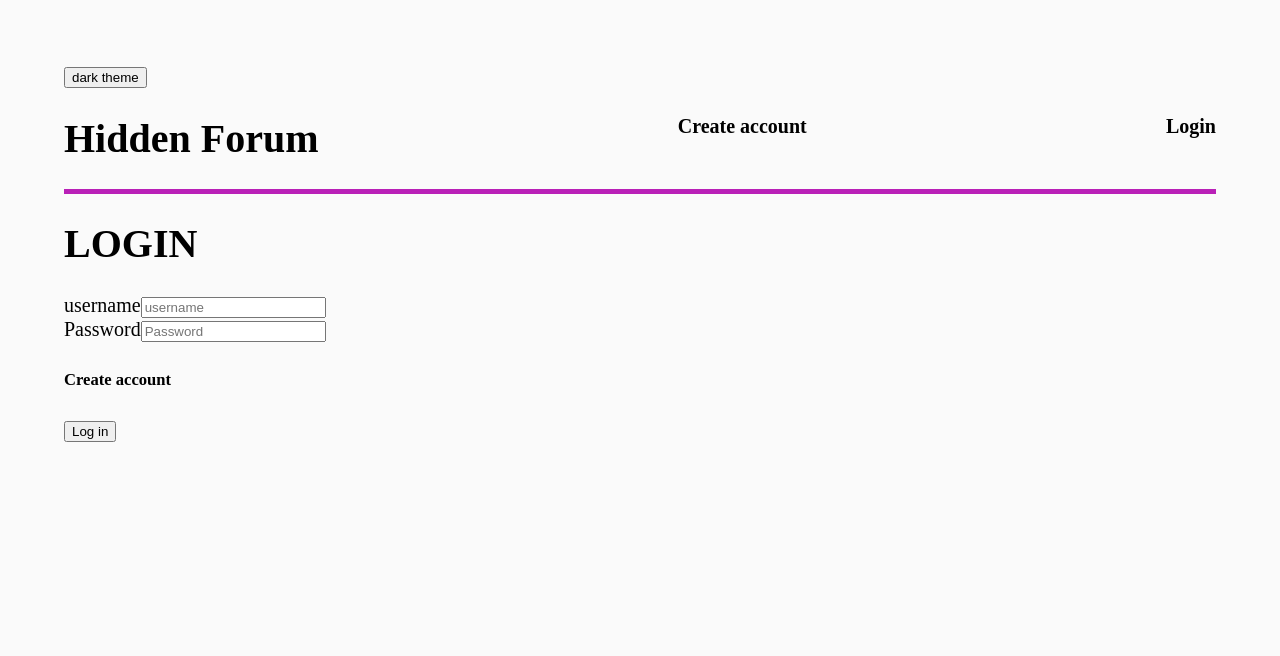
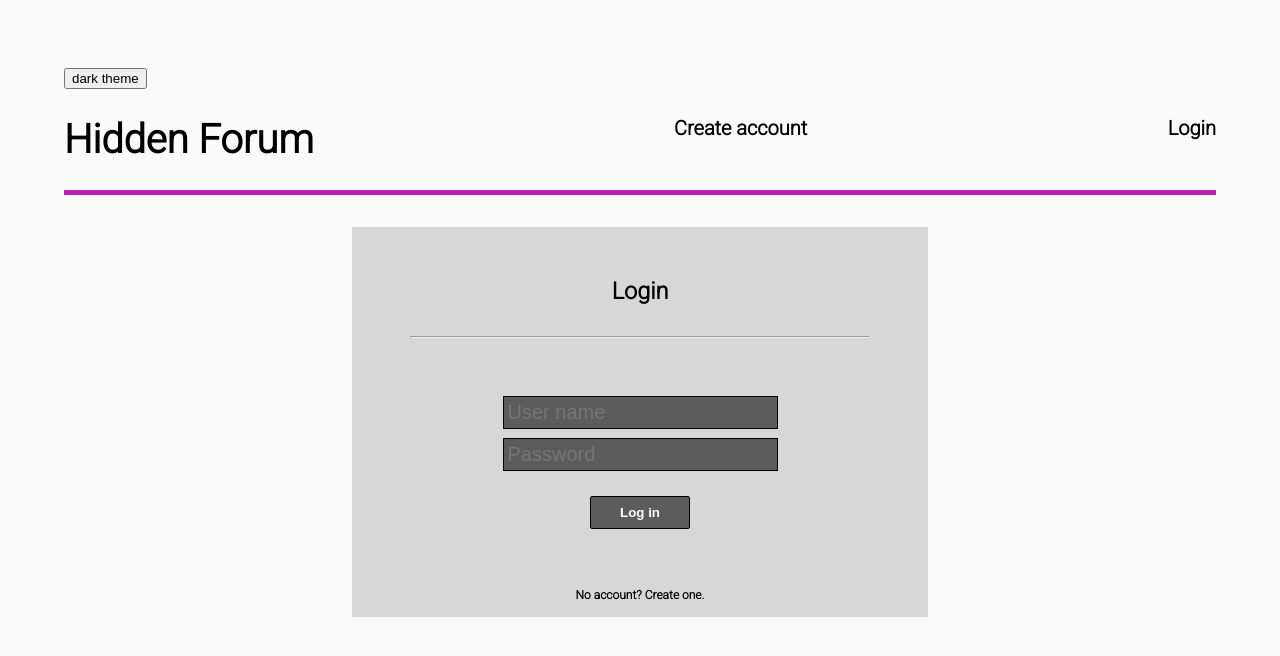
Before and after one commit to mrHugolo/ForumTest, a React (Vite) app in the folder frontend/: page /register in a window 1280 px wide. Both pictures are taken after a click on the element "Login". Shown: the top 656 px of the page. Built offline with nearby package versions, Linux system fonts and the light colour scheme; no server answers.

Commit message:
dark/light theme colors/styling

```diff
--- a/frontend/index.html
+++ b/frontend/index.html
@@ -1,6 +1,11 @@
 <!DOCTYPE html>
 <html lang="en">
   <head>
+    <link rel="preconnect" href="https://fonts.googleapis.com">
+    <link rel="preconnect" href="https://fonts.gstatic.com" crossorigin>
+    <link
+      href="https://fonts.googleapis.com/css2?family=Open+Sans+Condensed:wght@300&family=Open+Sans:wght@300&family=Roboto:wght@300&display=swap"
+      rel="stylesheet">
     <meta charset="UTF-8" />
     <link rel="icon" type="image/svg+xml" href="/src/favicon.svg" />
     <meta name="viewport" content="width=device-width, initial-scale=1.0" />
--- a/frontend/src/pages/Login.jsx
+++ b/frontend/src/pages/Login.jsx
@@ -1,6 +1,7 @@
 import { useState, useContext, useEffect } from "react";
 import { useHistory } from "react-router-dom";
 import { UserContext } from "../contexts/UserContext";
+import css from "../styles/index.module.css";
 
 export const Login = () => {
   const { setCurrentUser, currentUser } = useContext(UserContext);
@@ -43,56 +44,56 @@
   //all classes are from tailwind remove later
   return (
     <>
-      <h1>LOGIN</h1>
+      <div className={css.container}>
+        <div className={css.headline}><h3>Login</h3><hr /></div>
+        <br />
 
-      <form className="mt-8 space-y-6" onSubmit={login}>
+      <form className="" onSubmit={login}>
         <input type="hidden" name="remember" defaultValue="true" />
         <div className="rounded-md shadow-sm -space-y-px">
           <div>
-            <label htmlFor="username" className="sr-only">
-              username
-            </label>
+            {/* <label htmlFor="username" className="sr-only"> username</label> */}
             <input
               id="username"
               name="username"
               autoComplete="username"
               required
-              className="appearance-none rounded-none font-myPtext text-xl relative block w-full px-3 py-2 border border-gray-300 placeholder-gray-500 text-gray-900 rounded-t-md focus:outline-none focus:ring-myGr-dark focus:border-myGr-dark focus:z-10 sm:text-sm"
-              placeholder="username"
+              className=""
+              placeholder="User name"
               onChange={handleUsername}
             />
           </div>
           <div>
-            <label tabIndex="2" htmlFor="password" className="sr-only">
-              Password
-            </label>
+            {/* <label tabIndex="2" htmlFor="password" className="sr-only"> Password</label> */}
             <input
               id="password"
               name="password"
               type="password"
               autoComplete="current-password"
               required
-              className="appearance-none rounded-none font-myPtext text-xl relative block w-full px-3 py-2 border border-gray-300 placeholder-gray-500 text-gray-900 rounded-b-md focus:outline-none focus:ring-myGr-dark focus:border-myGr-dark focus:z-10 sm:text-sm"
+              className=""
               placeholder="Password"
               onChange={handlePassword}
             />
           </div>
         </div>
-        <div className="text-xs text-center">
+        <div className="">
           {badCredentials && (
             <div style={{color:"red"}}>
               Bad Credentials{" "}
             </div>
           )}
-          <h5 onClick={gotoPage}>Create account</h5>
         </div>
         <div>
-          <button className="group relative w-full flex justify-center py-2 px-4 border border-transparent text-sm font-medium rounded-md text-white bg-myGr-light focus:bg-myGr-dark focus:outline-none focus:ring-2 focus:ring-offset-2 focus:ring-myGr-dark">
-            <span className="absolute left-0 inset-y-0 flex items-center pl-3"></span>
+          <button className={css.submitbutton}>
+            <span className=""></span>
             Log in
           </button>
-        </div>
-      </form>
+          </div>
+          <br />
+          <div className={css.footer} onClick={gotoPage}>No account? Create one.</div>
+        </form>
+      </div>
     </>
   );
 };
--- a/frontend/src/pages/Register.jsx
+++ b/frontend/src/pages/Register.jsx
@@ -1,5 +1,6 @@
 import { useState } from "react";
 import { useHistory } from "react-router-dom";
+import css from "../styles/index.module.css";
 
 export const Register = () => {
   const [badCred, setBadCred] = useState(false);
@@ -56,15 +57,18 @@
 
   return (
     <>
-      <h1>Register</h1>
+      <div className={css.container}>
+          <div className={css.headline}><h3>Create account</h3><hr /></div>
 
+          <div className={css.formcontainer}>
+        <div className={css.regform}>
           <form onSubmit={handleFormSubmit}>
-        <div>Register new account</div>
+            {/* <div>Register new account</div> */}
             <div>
-          <label>Username </label>
+              {/* <label>Username </label> */}
               <input
                 type="username"
-            placeholder="Your username"
+                placeholder="Username"
                 onChange={(e) => {
                   setUserData((prev) => ({ ...prev, userName: e.target.value })),
                     setBadCred(false);
@@ -73,19 +77,19 @@
               ></input>
             </div>
             <div>
-          <label>Email </label>
+              {/* <label>Email </label> */}
               <input
                 type="email"
-            placeholder="Your email address"
+                placeholder="Email address"
                 onChange={handleEmail}
                 required
               ></input>
             </div>
             <div>
-          <label>Password</label>
+              {/* <label>Password </label> */}
               <input
                 type="password"
-            placeholder="Your Password"
+                placeholder="Password"
                 onChange={(e) => {
                   setUserData((prev) => ({ ...prev, pass1: e.target.value }));
                 }}
@@ -93,7 +97,7 @@
               ></input>
             </div>
             <div>
-          <label>Confirm Password</label>
+              {/* <label>Confirm Password </label> */}
               <input
                 type="password"
                 placeholder="Confirm Password"
@@ -114,19 +118,18 @@
               }
               {
                 //Temp css
-            badCred && (
-              <div style={{ textAlign: "center", color: "red" }}>
-                Choose a different username
-              </div>
-            )
+                badCred && ( <div style={{ textAlign: "center", color: "red" }}>Choose a different username</div> )
               }
             </div>
 
-        <div className="flex justify-center items-center pb-8">
-          <button type="submit">Create Account</button>
+            <div>
+              <button className={css.submitbutton} type="submit">Finish</button>
               </div>
-        <div className="min-h-200">&nbsp;</div>
             </form>
+          </div>
+        </div>
+        {/* <div className={css.footer}>No account? Create one</div> */}
+       </div>
     </>
   );
 };
--- a/frontend/src/styles/index.module.css
+++ b/frontend/src/styles/index.module.css
@@ -3,24 +3,100 @@
 }
 
 .bodyApp {
-  --darkGrey: #5c5c5c;
-  --lightGrey: #d7d7d7;
   --warning: #ff0000;
   --purple: #b920b7;
 
+  padding: 5%;
   background-color: #fafafa;
+  font-family: 'Roboto', sans-serif;
   color: black;
-
-  padding: 5%;
-
   font-size: 20px;
   height: 100vh;
 }
 
 .dark {
-  background-color: #2c2c2c;
+  --nearBlack: #2c2c2c;
+  --darkGrey: #5c5c5c;
+  --lightGrey: #d7d7d7;
+  --whiteText: #ffffff;
+  background-color: var(--nearBlack);
   color: white;
 }
+
+::placeholder {
+  color: var(#d7d7d7)
+}
+
+
+h3 {
+  font-weight: bolder;
+}
+
+.footer {
+  color: var(--whiteText, black);
+  font-size: 9pt;
+  font-weight: bold;
+  cursor: pointer;
+  width: 100%;
+}
+
+.container {
+  text-align: center;
+  width: 50%;
+  margin-left: auto;
+  margin-right: auto;
+  line-height: 32pt;
+  margin-top: 4vh;
+  padding-top: 20px;
+  background-color: var(--darkGrey, #d7d7d7);
+}
+
+
+/* ---REGFORM START--- */
+.formcontainer {
+  text-align: center;
+  width: 60%;
+  margin-left: auto;
+  margin-right: auto;
+  padding-top: 10px;
+  padding-bottom: 20px;
+  /* background-color: red;  */
+}
+
+.regform {
+  margin-left: auto;
+  margin-right: auto;
+  padding-top: 2vh;
+  width: 15vw;
+}
+
+.headline {
+  width: 80%;
+  margin-left: auto;
+  margin-right: auto;
+  text-align: center;
+}
+
+input {
+  background-color: var(--nearBlack, #5c5c5c);
+  color: var(--whiteText, black);
+  border: 1px solid black;
+  padding: 4px;
+  font-size: 1em;
+}
+
+.submitbutton {
+  background-color: var(--nearBlack, #5c5c5c);
+  color: white;
+  font-weight: bold;
+  border: 1px solid var(--whiteText, black);
+  border-radius: 2px;
+  width: 100px;
+  padding: 8px 12px 8px 12px;
+  margin-top: 20px;
+  cursor: pointer;
+}
+
 
 /* START  NAVBAR classes */
 
```
Lines whose indentation alone changed are shown as unchanged.
